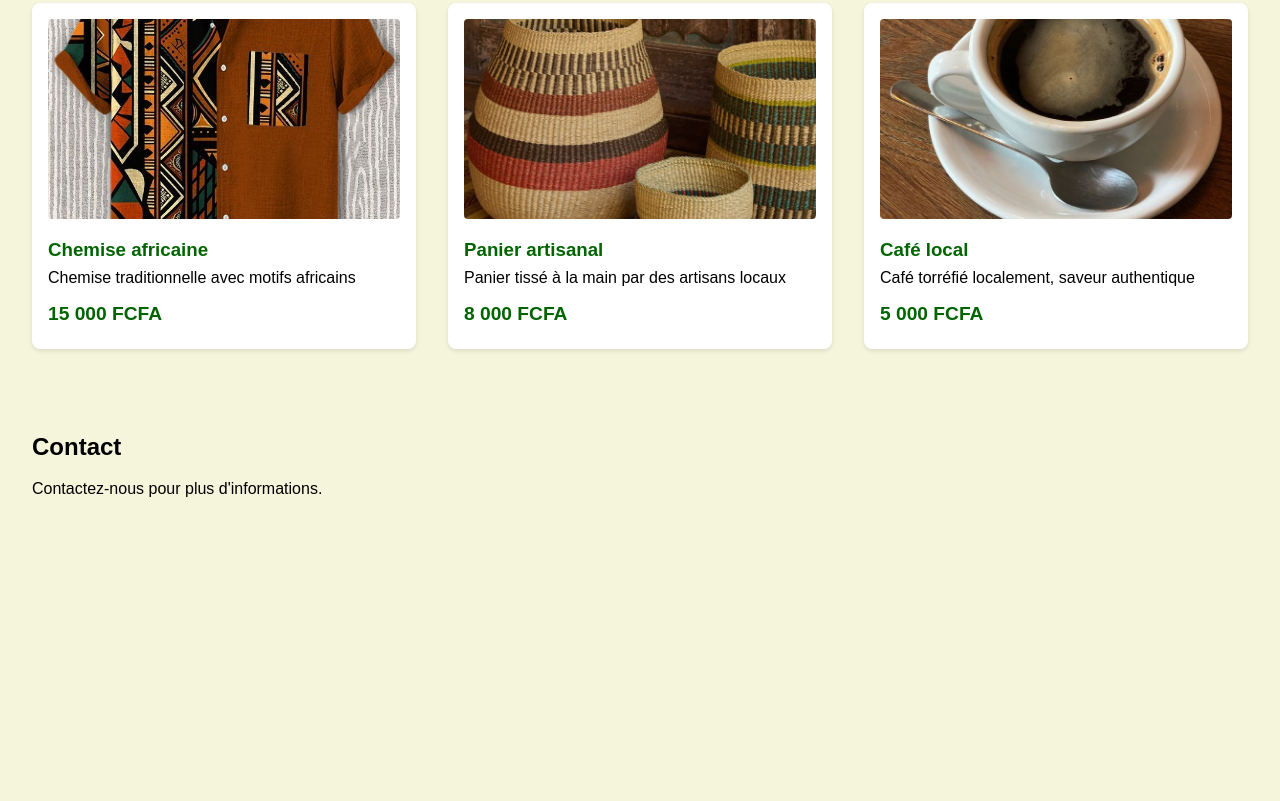
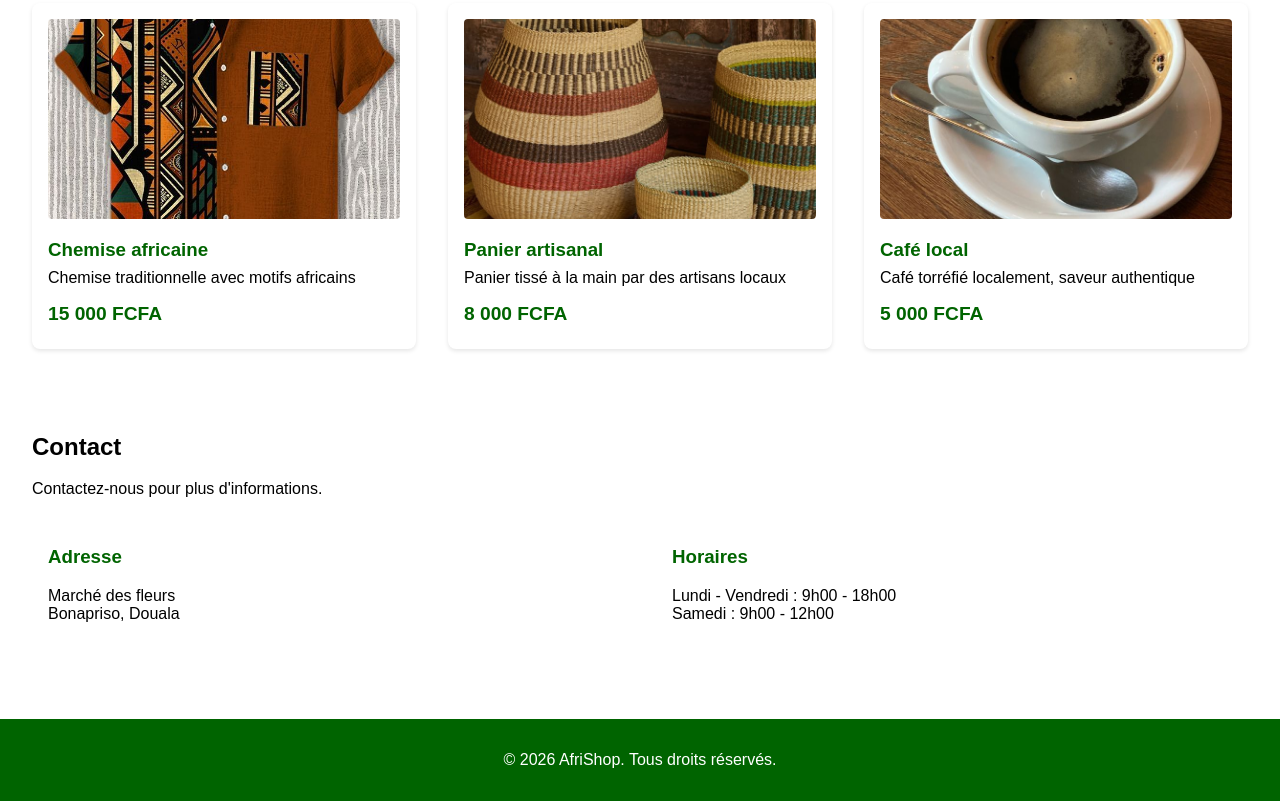
Before and after one commit to Spencer99-ops/AfriShop, a plain HTML site: page index.html in a window 1280 px wide. Shown: the part 400-1201 px from the top of the page. Before the commit the page ends 946 px from the top, so only its background shows below. Drawn offline with Linux system fonts and the light colour scheme.

Commit message:
feat: ajouter la section contact et le pied de page

```diff
--- a/index.html
+++ b/index.html
@@ -49,6 +49,19 @@
 <section id="contact">
   <h2>Contact</h2>
   <p>Contactez-nous pour plus d'informations.</p>
+  <div class="contact-info">
+    <div class="contact-item">
+      <h3>Adresse</h3>
+      <p>Marché des fleurs<br>Bonapriso, Douala</p>
+    </div>
+    <div class="contact-item">
+      <h3>Horaires</h3>
+      <p>Lundi - Vendredi : 9h00 - 18h00<br>Samedi : 9h00 - 12h00</p>
+    </div>
+  </div>
 </section>
+<footer>
+  <p>&copy; 2026 AfriShop. Tous droits réservés.</p>
+</footer>
 </body>
 </html>
--- a/style.css
+++ b/style.css
@@ -1,5 +1,9 @@
-body { font-family: Arial, sans-serif; margin: 0; background-color: beige; }
+body { font-family: Arial, sans-serif; margin: 0; }
 h1 { color: darkgreen; }
+
+#accueil {
+  background-color: beige;
+}
 
 header {
   background-color: darkgreen;
@@ -81,3 +85,29 @@ section a:hover {
   font-size: 1.2rem;
   margin-top: 1rem;
 }
+
+.contact-info {
+  display: grid;
+  grid-template-columns: repeat(auto-fit, minmax(200px, 1fr));
+  gap: 2rem;
+  margin-top: 2rem;
+}
+
+.contact-item {
+  background-color: white;
+  border-radius: 8px;
+  padding: 1rem;
+}
+
+.contact-item h3 {
+  color: darkgreen;
+  margin-top: 0;
+}
+
+footer {
+  background-color: darkgreen;
+  color: white;
+  padding: 1rem 2rem;
+  text-align: center;
+  margin-top: 2rem;
+}
```
